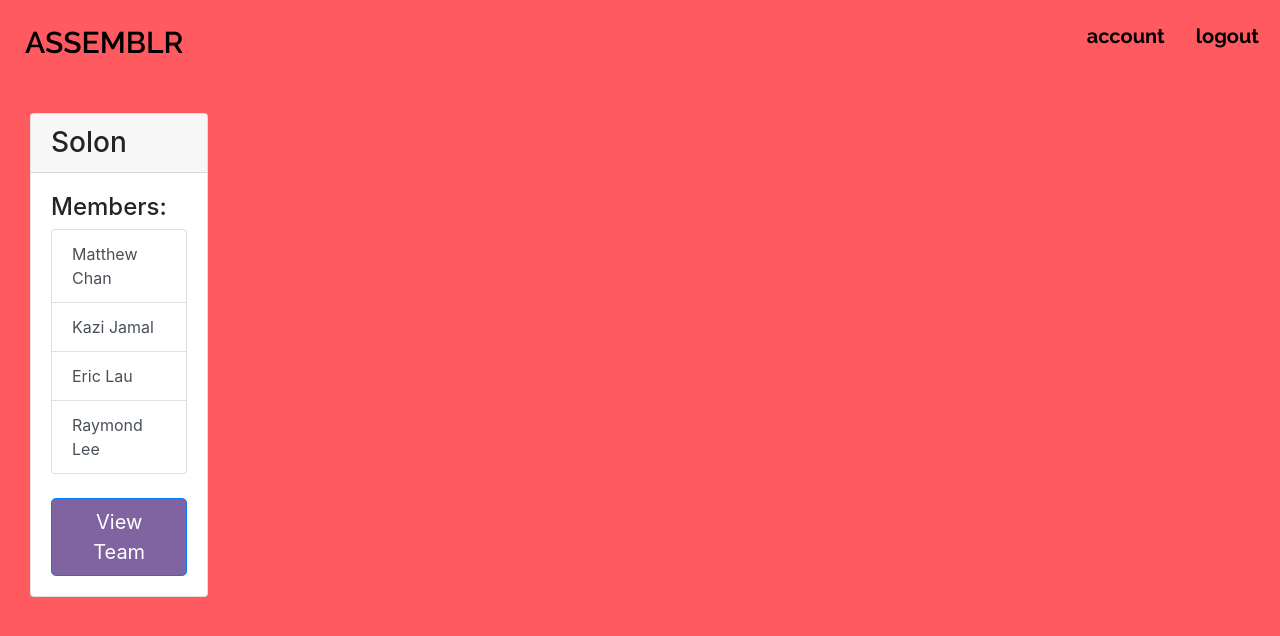
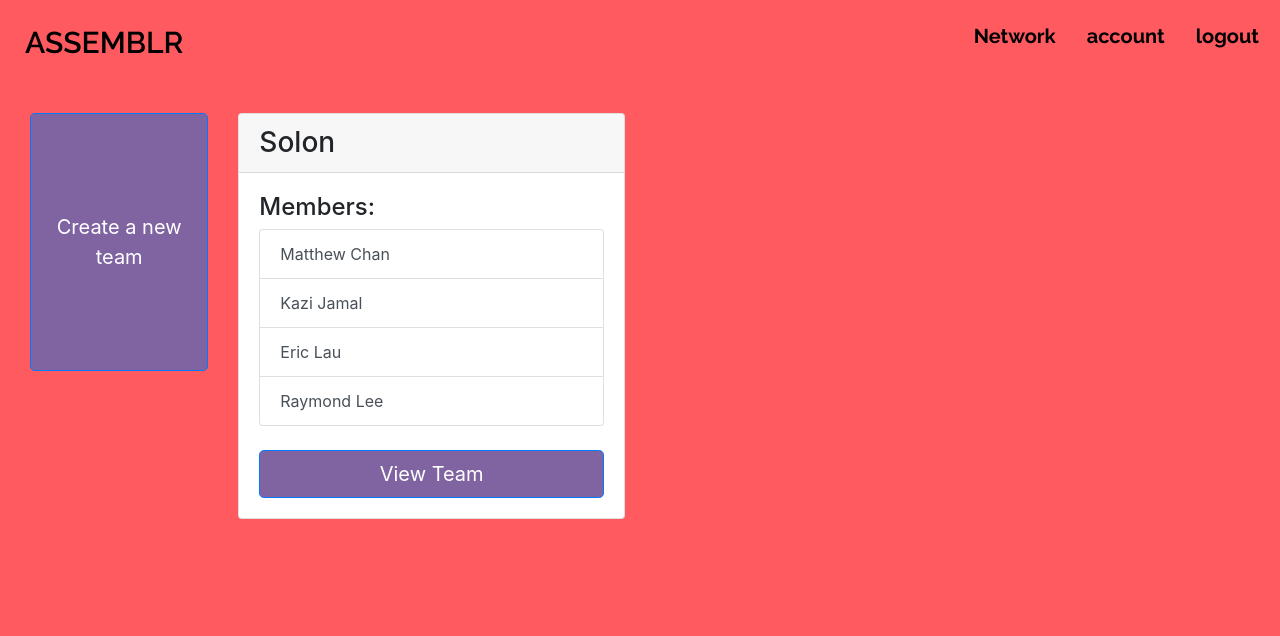
Before and after one commit to SolonEDU/assemblr, a Flask app: page /home in a window 1280 px wide. Shown: the top 636 px of the page. Run offline with Flask 2, Linux system fonts and the light colour scheme; a user stored in the database is signed in; lists and menus that the app fills with data are empty; some libraries are stand-ins or nearby versions.

Commit message:
Home work

```diff
--- a/templates/home.html
+++ b/templates/home.html
@@ -4,10 +4,21 @@
 Home
 {% endblock %}
 
+{% block navItems %}
+<th><a href="./network">Network</a></th>
+{% endblock %}
+
 {% block body %}
 <div class="container-fluid mt-5">
     <div class="row">
         <div class="col-md-2 mb-5">
+            <a href="/newteam" class="btn btn-primary btn-lg btn-block">
+                <br><br><br>
+                Create a new team
+                <br><br><br><br>
+            </a>
+        </div>
+        <div class="col-md-4 mb-5">
             <div class="card">
                 <h3 class="card-header">Solon</h3>
                 <div class="card-body">
@@ -27,12 +38,12 @@ Home
                         </a>
                     </div>
                     <br>
-                    <a href="/teams/0" class="btn btn-primary btn-lg btn-block">View Team</a>
+                    <a href="/team/0" class="btn btn-primary btn-lg btn-block">View Team</a>
                 </div>
             </div>
         </div>
         {% for team,users in teams %}
-        <div class="col-md-2 mb-5">
+        <div class="col-md-4 mb-5">
             <div class="card">
                 <h3 class="card-header">{{team.teamname}}</h3>
                 <div class="card-body">
@@ -46,7 +57,7 @@ Home
                     {% endfor %}
                 </div>
                 <br>
-                <a href="/teams/{{team.id}}" class="btn btn-primary btn-lg btn-block">View Team</a>
+                <a href="/team/{{team.id}}" class="btn btn-primary btn-lg btn-block">View Team</a>
             </div>
         </div>
         {% endfor %}
```
